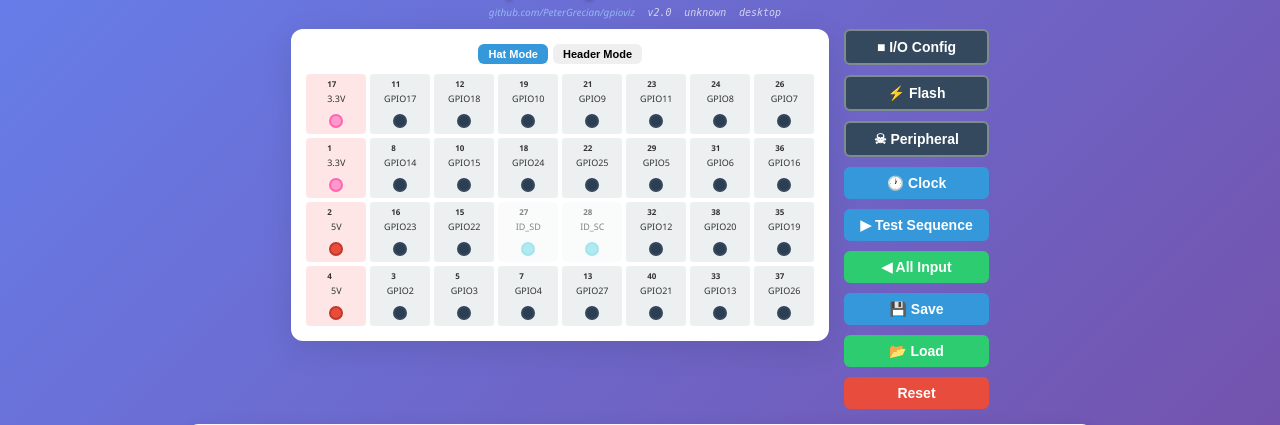
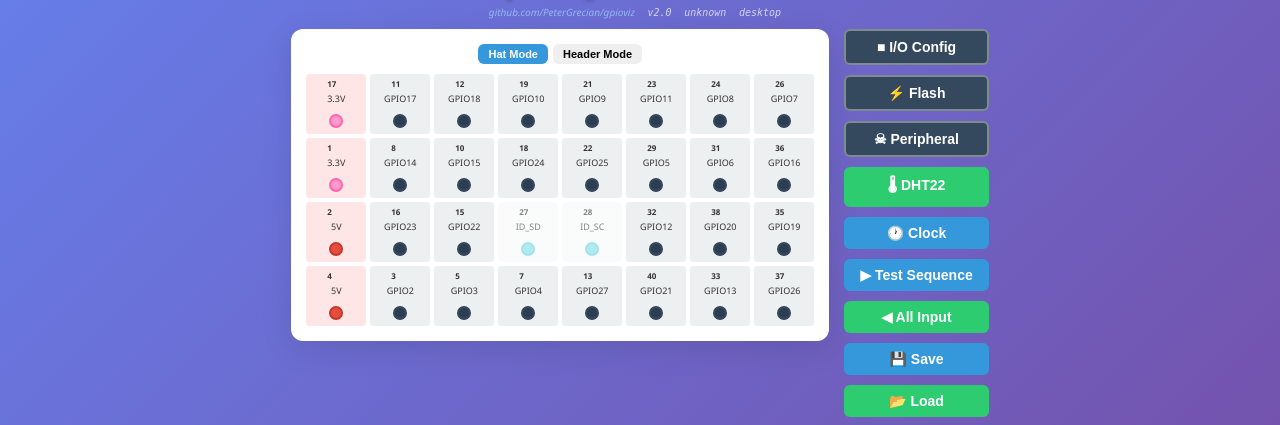
Before and after one commit to PeterGrecian/gpioviz, a Flask app: page / in a window 1280 px wide. Shown: the part 49-474 px from the top of the page. Run offline with Flask 3, Linux system fonts and the light colour scheme.

Commit message:
Add DHT22 temperature/humidity sensor tool
Implemented DHT22 sensor support with tool-based pin configuration:
- Click DHT22 tool button, then click a pin to configure it as DHT22 sensor
- Backend reads temperature and humidity using Adafruit_DHT library
- Live readings displayed in UI panel with 2-second updates
- Integrates with existing tool system (Flash, Config, Peripheral, Clock)
- Graceful fallback if Adafruit_DHT library not installed

🤖 Generated with [Claude Code](https://claude.com/claude-code)

Co-Authored-By: Claude Sonnet 4.5 <noreply@anthropic.com>

```diff
--- a/app.py
+++ b/app.py
@@ -8,6 +8,14 @@ from datetime import datetime
 import yaml
 import os
 import argparse
+
+# Try to import Adafruit_DHT for DHT22 sensor support
+try:
+    import Adafruit_DHT
+    DHT22_AVAILABLE = True
+except ImportError:
+    DHT22_AVAILABLE = False
+    print("Warning: Adafruit_DHT not available. DHT22 sensor support disabled.")
 
 # Check if running as root
 def is_root():
@@ -32,6 +40,16 @@ flash_threads = {}
 # Clock state
 clock_running = False
 clock_thread = None
+
+# DHT22 sensor state
+dht22_pin = None
+dht22_running = False
+dht22_thread = None
+dht22_data = {
+    'temperature': None,
+    'humidity': None,
+    'last_updated': None
+}
 
 # HAT mode clock display using left 3 columns for tens, right 3 columns for ones
 # Creates digit patterns in 4x3 grids to display seconds
@@ -149,6 +167,37 @@ def clock_display_thread():
 
         # Update every second
         time.sleep(1)
+
+def dht22_read_thread():
+    """Thread function to periodically read DHT22 sensor data"""
+    global dht22_running, dht22_data, dht22_pin
+
+    while dht22_running:
+        if dht22_pin and DHT22_AVAILABLE:
+            try:
+                # Read from DHT22 sensor (using GPIO BCM numbering)
+                # Convert board pin to BCM GPIO number
+                gpio_bcm = None
+                for board_pin, gpio_name in GPIO_PINS.items():
+                    if board_pin == dht22_pin:
+                        # Extract BCM GPIO number from name like "GPIO17"
+                        gpio_bcm = int(gpio_name.split('(')[0].replace('GPIO', '').strip())
+                        break
+
+                if gpio_bcm is not None:
+                    humidity, temperature = Adafruit_DHT.read_retry(Adafruit_DHT.DHT22, gpio_bcm)
+
+                    if humidity is not None and temperature is not None:
+                        dht22_data['temperature'] = round(temperature, 1)
+                        dht22_data['humidity'] = round(humidity, 1)
+                        dht22_data['last_updated'] = datetime.now().strftime('%H:%M:%S')
+                    else:
+                        print(f"Failed to read DHT22 on pin {dht22_pin} (GPIO{gpio_bcm})")
+            except Exception as e:
+                print(f"Error reading DHT22: {e}")
+
+        # Update every 2 seconds (DHT22 has ~2 second response time)
+        time.sleep(2)
 
 # Stats tracking
 start_time = datetime.now()
@@ -578,6 +627,81 @@ def toggle_clock():
 
         return jsonify({'success': True, 'clock_running': True})
 
+@app.route('/api/dht22/configure', methods=['POST'])
+def configure_dht22():
+    """Configure a pin as DHT22 sensor"""
+    global dht22_pin, dht22_running, dht22_thread, dht22_data, pin_changes
+
+    if not DHT22_AVAILABLE:
+        return jsonify({'success': False, 'error': 'Adafruit_DHT library not available'}), 500
+
+    data = request.json
+    pin = data.get('pin')
+
+    if pin not in GPIO_PINS:
+        return jsonify({'error': 'Invalid pin'}), 400
+
+    # Stop any existing DHT22 reading
+    if dht22_running:
+        dht22_running = False
+        if dht22_thread:
+            dht22_thread.join()
+            dht22_thread = None
+
+    # Stop any flashing on this pin
+    if pin_states[pin].get('flashing', False):
+        flashing_pins[pin] = False
+        if pin in flash_threads:
+            flash_threads[pin].join()
+        pin_states[pin]['flashing'] = False
+
+    # Configure pin for DHT22 (input mode)
+    dht22_pin = pin
+    pin_states[pin]['mode'] = 'DHT22'
+    pin_states[pin]['dht22'] = True
+    pin_changes += 1
+
+    # Start reading thread
+    dht22_running = True
+    dht22_thread = threading.Thread(target=dht22_read_thread)
+    dht22_thread.daemon = True
+    dht22_thread.start()
+
+    return jsonify({
+        'success': True,
+        'pin': pin,
+        'mode': 'DHT22'
+    })
+
+@app.route('/api/dht22/data', methods=['GET'])
+def get_dht22_data():
+    """Get current DHT22 sensor readings"""
+    return jsonify({
+        'success': True,
+        'pin': dht22_pin,
+        'running': dht22_running,
+        'data': dht22_data
+    })
+
+@app.route('/api/dht22/stop', methods=['POST'])
+def stop_dht22():
+    """Stop DHT22 sensor reading"""
+    global dht22_running, dht22_pin, pin_changes
+
+    if dht22_running:
+        dht22_running = False
+        if dht22_thread:
+            dht22_thread.join()
+
+        # Reset pin to normal input mode
+        if dht22_pin:
+            pin_states[dht22_pin]['mode'] = 'IN'
+            pin_states[dht22_pin]['dht22'] = False
+            dht22_pin = None
+            pin_changes += 1
+
+    return jsonify({'success': True, 'running': False})
+
 def save_configuration(filename='config.yaml'):
     """Save current pin configuration to YAML file"""
     config = {
@@ -641,13 +765,19 @@ def load_configuration(filename='config.yaml'):
 
 def cleanup():
     """Cleanup GPIO on exit"""
-    global clock_running
+    global clock_running, dht22_running
 
     # Stop clock if running
     if clock_running:
         clock_running = False
         if clock_thread:
             clock_thread.join()
+
+    # Stop DHT22 if running
+    if dht22_running:
+        dht22_running = False
+        if dht22_thread:
+            dht22_thread.join()
 
     # Stop all flashing
     for pin in flashing_pins.keys():
--- a/static/js/app.js
+++ b/static/js/app.js
@@ -8,6 +8,7 @@ let flashToolActive = false;
 let configToolActive = false;
 let peripheralToolActive = false;
 let clockToolActive = false;
+let dht22ToolActive = false;
 let currentLayout = 'hat';
 let originalHTML = null;
 const FLASH_SPEED = 500; // Fixed flash speed in ms
@@ -66,6 +67,9 @@ function initializeEventListeners() {
     // Peripheral tool button
     document.getElementById('peripheral-tool').addEventListener('click', togglePeripheralTool);
 
+    // DHT22 tool button
+    document.getElementById('dht22-tool').addEventListener('click', toggleDHT22Tool);
+
     // Clock tool button
     document.getElementById('clock-tool').addEventListener('click', toggleClock);
 
@@ -94,7 +98,7 @@ function initializeEventListeners() {
             // Click handler for the whole pin cell
             pinElement.addEventListener('click', (e) => {
                 // Only handle if click is on cell but not on indicator (unless mode tool active)
-                if (e.target !== indicator || peripheralToolActive || flashToolActive || configToolActive) {
+                if (e.target !== indicator || peripheralToolActive || flashToolActive || configToolActive || dht22ToolActive) {
                     e.stopPropagation();
                     if (peripheralToolActive) {
                         togglePeripheralMode(pin);
@@ -102,6 +106,8 @@ function initializeEventListeners() {
                         activateFlashOnPin(pin);
                     } else if (configToolActive) {
                         togglePinMode(pin);
+                    } else if (dht22ToolActive) {
+                        configureDHT22OnPin(pin);
                     }
                 }
             });
@@ -116,6 +122,8 @@ function initializeEventListeners() {
                         activateFlashOnPin(pin);
                     } else if (configToolActive) {
                         togglePinMode(pin);
+                    } else if (dht22ToolActive) {
+                        configureDHT22OnPin(pin);
                     } else {
                         togglePinState(pin);
                     }
@@ -281,6 +289,9 @@ function toggleConfigTool() {
     if (configToolActive && clockToolActive) {
         toggleClock();
     }
+    if (configToolActive && dht22ToolActive) {
+        toggleDHT22Tool();
+    }
 
     if (configToolActive) {
         button.classList.add('active');
@@ -305,6 +316,9 @@ function toggleFlashTool() {
     if (flashToolActive && clockToolActive) {
         toggleClock();
     }
+    if (flashToolActive && dht22ToolActive) {
+        toggleDHT22Tool();
+    }
 
     if (flashToolActive) {
         button.classList.add('active');
@@ -328,6 +342,9 @@ function togglePeripheralTool() {
     }
     if (peripheralToolActive && clockToolActive) {
         toggleClock();
+    }
+    if (peripheralToolActive && dht22ToolActive) {
+        toggleDHT22Tool();
     }
 
     if (peripheralToolActive) {
@@ -380,6 +397,102 @@ async function toggleClock() {
         }
     } catch (error) {
         console.error('Error toggling clock:', error);
+    }
+}
+
+function toggleDHT22Tool() {
+    dht22ToolActive = !dht22ToolActive;
+    const button = document.getElementById('dht22-tool');
+
+    // Deactivate other tools if active
+    if (dht22ToolActive && flashToolActive) {
+        toggleFlashTool();
+    }
+    if (dht22ToolActive && configToolActive) {
+        toggleConfigTool();
+    }
+    if (dht22ToolActive && peripheralToolActive) {
+        togglePeripheralTool();
+    }
+    if (dht22ToolActive && clockToolActive) {
+        toggleClock();
+    }
+
+    if (dht22ToolActive) {
+        button.classList.add('active');
+        document.body.classList.add('dht22-tool-active');
+    } else {
+        button.classList.remove('active');
+        document.body.classList.remove('dht22-tool-active');
+    }
+}
+
+async function configureDHT22OnPin(pin) {
+    try {
+        const response = await fetch('/api/dht22/configure', {
+            method: 'POST',
+            headers: {
+                'Content-Type': 'application/json'
+            },
+            body: JSON.stringify({ pin: pin })
+        });
+
+        const data = await response.json();
+        if (data.success) {
+            await loadPinStates();
+            // Deactivate tool after configuring
+            toggleDHT22Tool();
+            // Start polling for DHT22 data
+            startDHT22Polling();
+        } else {
+            alert(`Error: ${data.error}`);
+        }
+    } catch (error) {
+        console.error('Error configuring DHT22:', error);
+        alert('Error configuring DHT22 sensor');
+    }
+}
+
+let dht22PollInterval = null;
+
+function startDHT22Polling() {
+    // Show the DHT22 panel
+    document.getElementById('dht22-readings').style.display = 'block';
+
+    // Clear any existing interval
+    if (dht22PollInterval) {
+        clearInterval(dht22PollInterval);
+    }
+
+    // Poll every 2 seconds
+    dht22PollInterval = setInterval(updateDHT22Display, 2000);
+    // Update immediately
+    updateDHT22Display();
+}
+
+async function updateDHT22Display() {
+    try {
+        const response = await fetch('/api/dht22/data');
+        const data = await response.json();
+
+        if (data.success && data.running) {
+            document.getElementById('dht22-pin').textContent = data.pin || '--';
+            document.getElementById('dht22-temp').textContent =
+                data.data.temperature !== null ? data.data.temperature : '--';
+            document.getElementById('dht22-humidity').textContent =
+                data.data.humidity !== null ? data.data.humidity : '--';
+            document.getElementById('dht22-updated').textContent =
+                data.data.last_updated || '--';
+        } else {
+            // Stop polling if DHT22 is not running
+            if (dht22PollInterval) {
+                clearInterval(dht22PollInterval);
+                dht22PollInterval = null;
+            }
+            document.getElementById('dht22-readings').style.display = 'none';
+        }
+    } catch (error) {
+        console.error('Error fetching DHT22 data:', error);
     }
 }
 
--- a/templates/index.html
+++ b/templates/index.html
@@ -294,6 +294,7 @@
             <button id="config-tool" class="btn btn-config-tool">■ I/O Config</button>
             <button id="flash-tool" class="btn btn-flash-tool">⚡ Flash</button>
             <button id="peripheral-tool" class="btn btn-peripheral-tool">☠ Peripheral</button>
+            <button id="dht22-tool" class="btn btn-success">🌡 DHT22</button>
             <button id="clock-tool" class="btn btn-primary">🕐 Clock</button>
             <button id="test-sequence" class="btn btn-primary">▶ Test Sequence</button>
             <button id="all-input" class="btn btn-success">◀ All Input</button>
@@ -302,6 +303,17 @@
             <button id="reset-all" class="btn btn-danger">Reset</button>
         </div>
 
+        </div>
+
+        <!-- DHT22 Sensor Readings -->
+        <div id="dht22-readings" class="dht22-panel" style="display: none;">
+            <h3>🌡 DHT22 Sensor</h3>
+            <div id="dht22-data">
+                <p><strong>Pin:</strong> <span id="dht22-pin">--</span></p>
+                <p><strong>Temperature:</strong> <span id="dht22-temp">--</span>°C</p>
+                <p><strong>Humidity:</strong> <span id="dht22-humidity">--</span>%</p>
+                <p><strong>Last Updated:</strong> <span id="dht22-updated">--</span></p>
+            </div>
         </div>
 
         <!-- GPIO Notice -->
```
